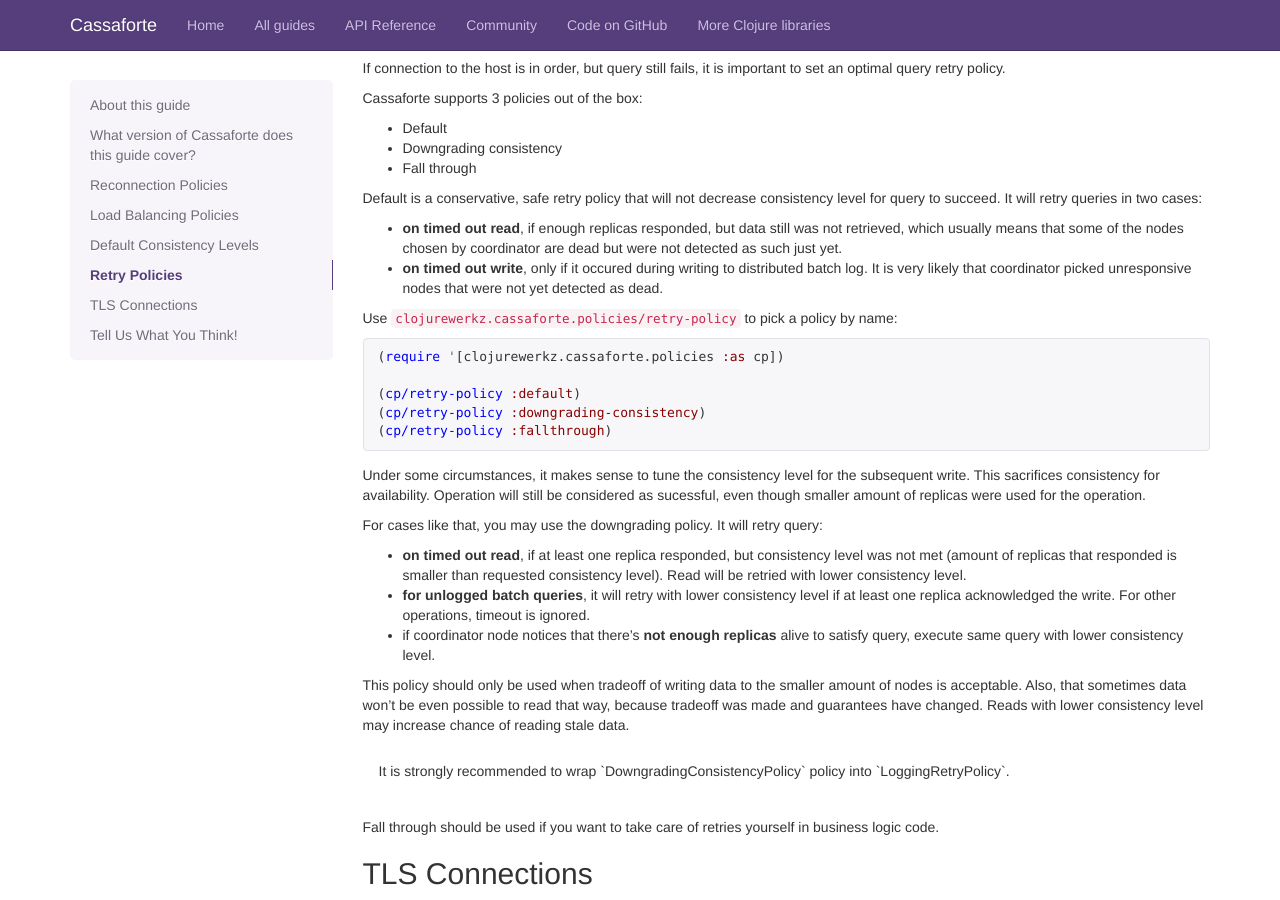
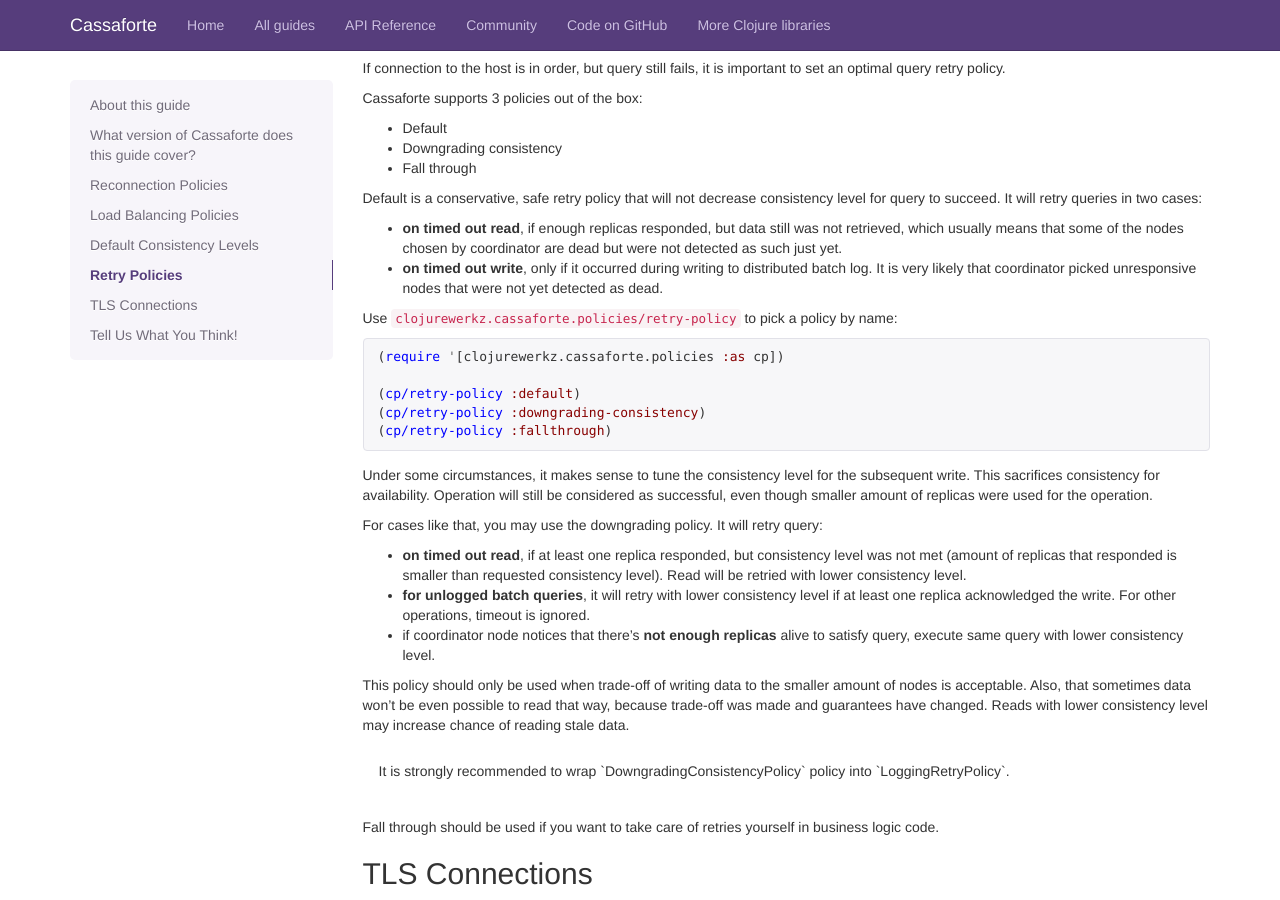
Before and after one commit to clojurewerkz/cassaforte.docs, a Jekyll site: the page built from articles/advanced_options.md, in a window 1280 px wide and 900 px high, scrolled down 1459 px. Built offline with Jekyll 4.4.1, drawn with Linux system fonts in a browser that asks for light colours; some web fonts are replaced; Markdown is read by kramdown in place of the engine named in the settings; some of the changed text lies outside the part shown.

Commit message:
fix typos

```diff
--- a/articles/advanced_options.md
+++ b/articles/advanced_options.md
@@ -114,7 +114,7 @@ level for query to succeed. It will retry queries in two cases:
   * __on timed out read__, if enough replicas responded, but data still was not retrieved, which
     usually means that some of the nodes chosen by coordinator are dead but were not detected
     as such just yet.
-  * __on timed out write__, only if it occured during writing to distributed batch log. It is very likely that
+  * __on timed out write__, only if it occurred during writing to distributed batch log. It is very likely that
     coordinator picked unresponsive nodes that were not yet detected as dead.
 
 Use `clojurewerkz.cassaforte.policies/retry-policy` to pick a policy by name:
@@ -129,7 +129,7 @@ Use `clojurewerkz.cassaforte.policies/retry-policy` to pick a policy by name:
 
 Under some circumstances, it makes sense to tune the consistency level
 for the subsequent write. This sacrifices consistency for
-availability. Operation will still be considered as sucessful, even
+availability. Operation will still be considered as successful, even
 though smaller amount of replicas were used for the operation.
 
 For cases like that, you may use the downgrading policy. It will retry query:
@@ -142,9 +142,9 @@ For cases like that, you may use the downgrading policy. It will retry query:
   * if coordinator node notices that there's __not enough replicas__ alive to satisfy query, execute
     same query with lower consistency level.
 
-This policy should only be used when tradeoff of writing data to the
+This policy should only be used when trade-off of writing data to the
 smaller amount of nodes is acceptable. Also, that sometimes data won't
-be even possible to read that way, because tradeoff was made and
+be even possible to read that way, because trade-off was made and
 guarantees have changed. Reads with lower consistency level may
 increase chance of reading stale data.
 
```
Also changed, not shown: other parts of articles/advanced_options.md (+3 -3 lines), articles/cassandra_concepts.md (+2 -2 lines), articles/cql.md (+3 -3 lines), articles/guides.md (+1 -1 lines).
